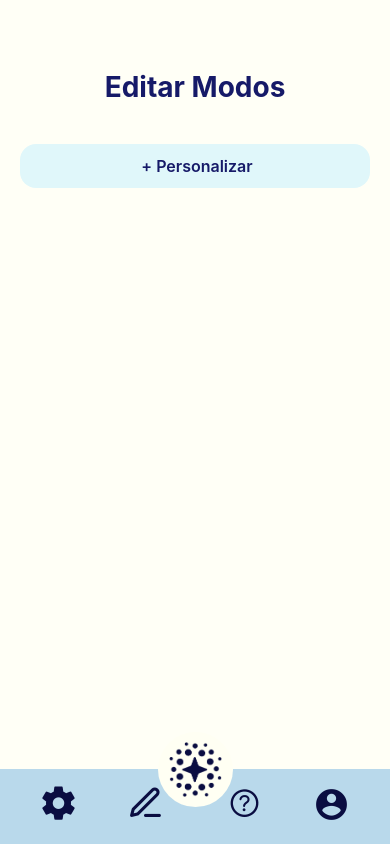
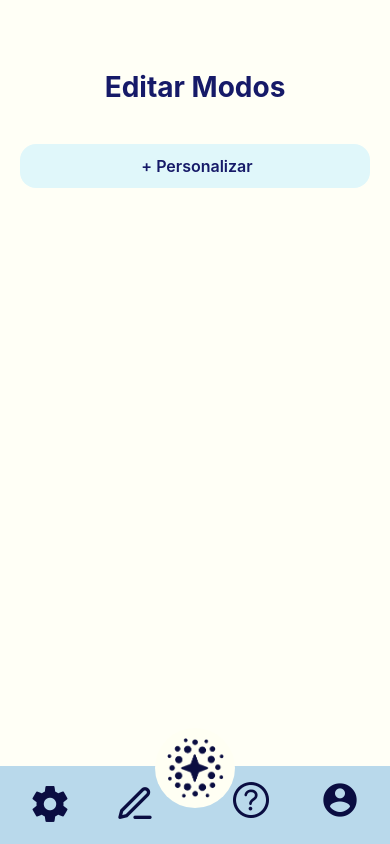
Before and after one commit to FranciscoSaro23/SERENA-PF, a React Native app in the folder SERENA/: screen /Ayuda in a window 390 px wide. Built offline with nearby package versions, Linux system fonts and the light colour scheme; no server answers; the database is empty.

Commit message:
navbar oaaa

```diff
--- a/SERENA/src/shared/Navbar.js
+++ b/SERENA/src/shared/Navbar.js
@@ -10,7 +10,7 @@ export default function NavBar() {
 
   useEffect(() => {
     const fetchUser = async () => {
-      const { data, error } = await supabase.auth.getUser();
+      const { data } = await supabase.auth.getUser();
       if (data?.user?.email) {
         setUserEmail(data.user.email);
       } else {
@@ -39,20 +39,23 @@ export default function NavBar() {
 
   return (
     <View style={styles.navbarContainer}>
+      {/* Botones del lado izquierdo */}
       <View style={styles.sideButtons}>
         <TouchableOpacity onPress={() => navigation.navigate('ConfiguracionScreen')}>
-          <Ionicons name="settings-sharp" size={37} color="#0A0D41" />
+          <Ionicons name="settings-sharp" size={40} color="#0A0D41" />
         </TouchableOpacity>
 
         <TouchableOpacity onPress={() => navigation.navigate('ModosPredeterminadosScreen')}>
-          <Feather name="edit-3" size={37} color="#0A0D41" />
+          <Feather name="edit-3" size={40} color="#0A0D41" />
         </TouchableOpacity>
       </View>
 
-      <View style={styles.inicioButtonWrapper}>
+      {/* Botón central */}
+      <View style={styles.inicioButtonWrapper} pointerEvents="box-none">
         <TouchableOpacity
           onPress={handleInicioPress}
           style={styles.inicioButton}
+          activeOpacity={0.8}
         >
           <View style={styles.inicioIconWrapper}>
             <Image
@@ -60,17 +63,17 @@ export default function NavBar() {
               style={styles.logo}
             />
           </View>
-          <View style={styles.activeUnderline} />
         </TouchableOpacity>
       </View>
 
+      {/* Botones del lado derecho */}
       <View style={styles.sideButtons}>
         <TouchableOpacity onPress={() => navigation.navigate('AyudaScreen')}>
-          <Ionicons name="help-circle-outline" size={37} color="#0A0D41" />
+          <Ionicons name="help-circle-outline" size={48} color="#0A0D41" />
         </TouchableOpacity>
 
         <TouchableOpacity onPress={handleLoginPress}>
-          <MaterialIcons name="account-circle" size={37} color="#0A0D41" />
+          <MaterialIcons name="account-circle" size={40} color="#0A0D41" />
         </TouchableOpacity>
       </View>
     </View>
@@ -84,36 +87,39 @@ const styles = StyleSheet.create({
     flexDirection: 'row',
     justifyContent: 'space-between',
     alignItems: 'flex-end',
-    paddingHorizontal: 40,
-    paddingTop: 15,
-    paddingBottom: 20,
+    paddingHorizontal: 30,
+    paddingTop: 8,
+    paddingBottom: 18,
     borderTopColor: '#0A0D41',
     position: 'absolute',
     bottom: 0,
     left: 0,
     right: 0,
+    elevation: 15,
+    zIndex: 1, // evita bloquear toques
   },
   sideButtons: {
     flexDirection: 'row',
     alignItems: 'center',
-    gap: 50,
+    gap: 45, // separa más los iconos
   },
   inicioButtonWrapper: {
     position: 'absolute',
-    top: -37, // eleva el botón
+    top: -38, // eleva el botón
     left: 0,
     right: 0,
     alignItems: 'center',
     justifyContent: 'center',
-    zIndex: 10,
+    zIndex: 2,
+    pointerEvents: 'box-none', // deja pasar toques a los costados
   },
   inicioButton: {
     alignItems: 'center',
     justifyContent: 'center',
   },
   inicioIconWrapper: {
-    width: 75,
-    height: 75,
+    width: 80,
+    height: 80,
     backgroundColor: '#FFFFF3',
     borderRadius: 40,
     alignItems: 'center',
@@ -121,8 +127,8 @@ const styles = StyleSheet.create({
     elevation: 10,
   },
   logo: {
-    width: 55,
-    height: 55,
+    width: 60,
+    height: 60,
     resizeMode: 'contain',
   },
 });
```
